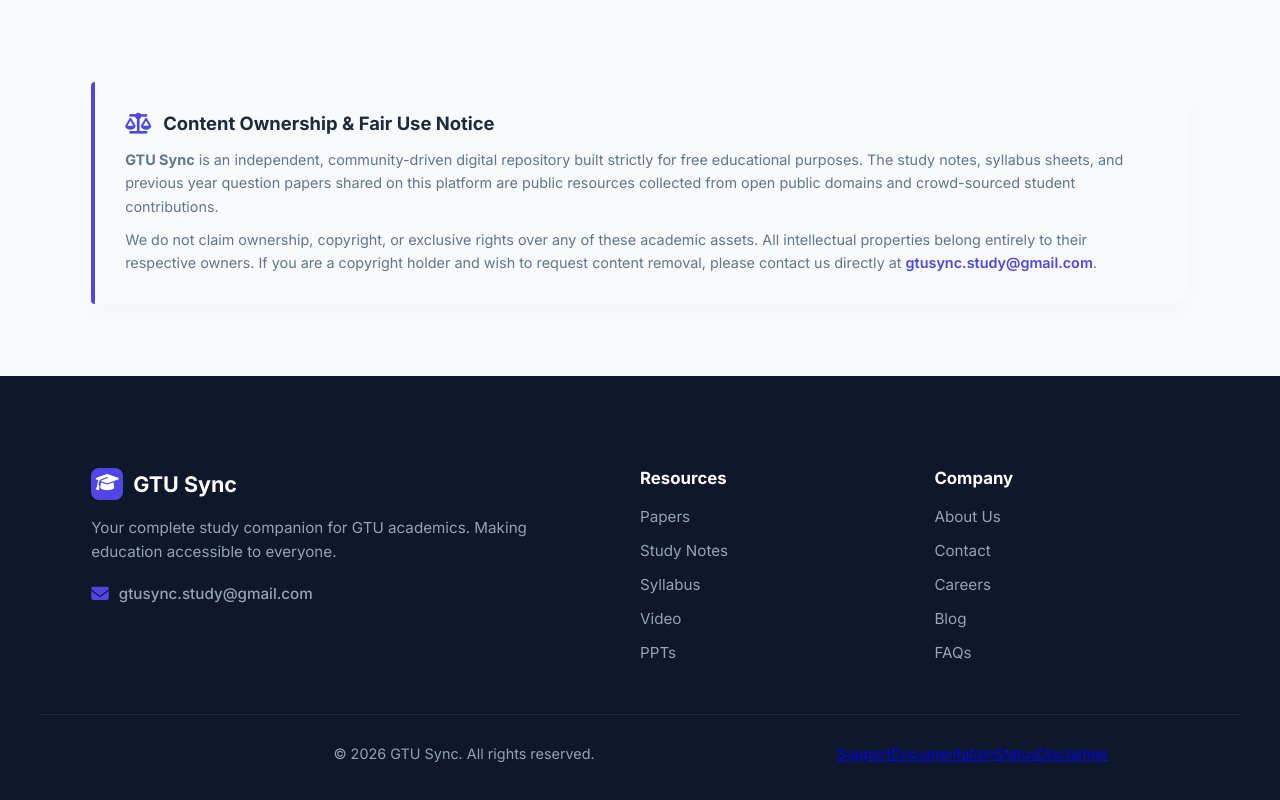
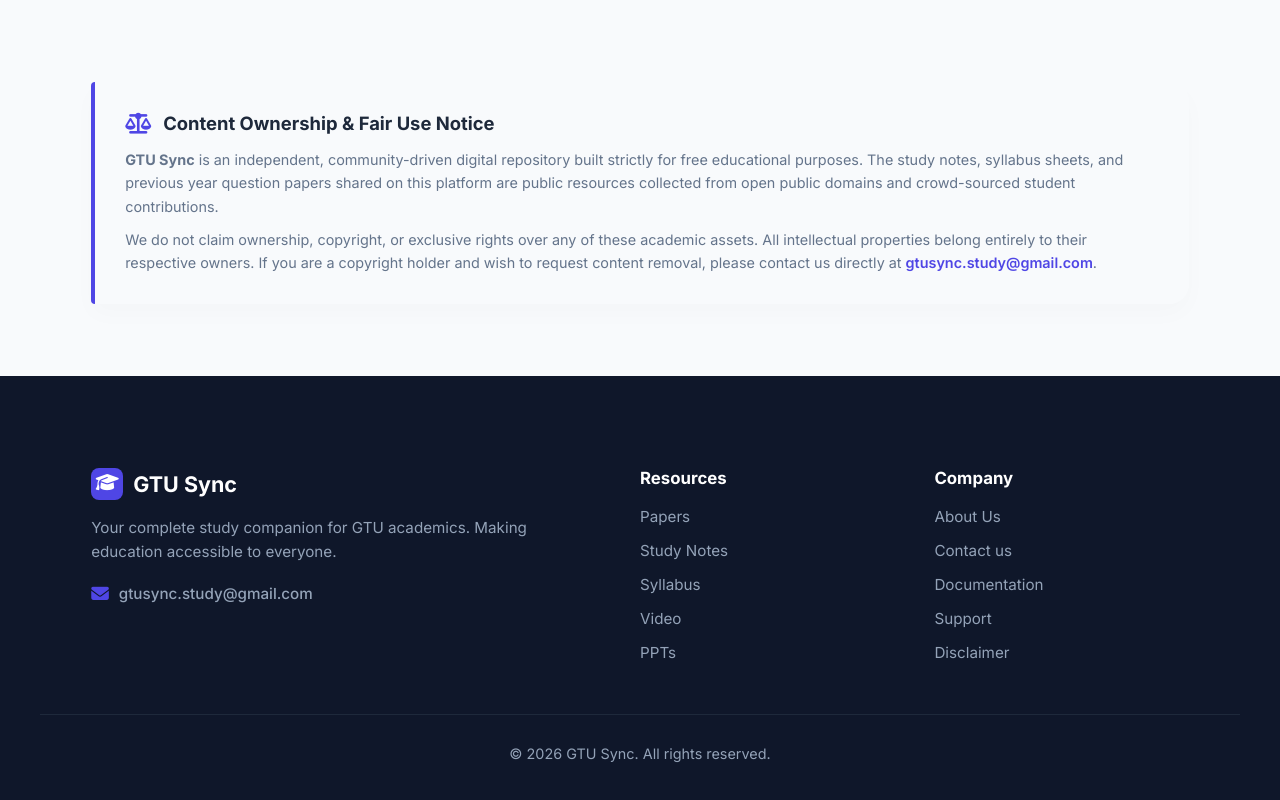
Before and after one commit to Nensi0910/gtu-sync, a React (Create React App) app: page /#/ in a window 1280 px wide. Shown: the part 2674-3474 px from the top of the page. Built offline with nearby package versions, Linux system fonts and the light colour scheme.

Commit message:
Update Home.jsx

```diff
--- a/src/pages/Home.jsx
+++ b/src/pages/Home.jsx
@@ -231,10 +231,10 @@
             <ul>
               {/* If you have a separate /about route, map it here, otherwise keep as placeholder */}
               <li><a href="#" onClick={(e) => { e.preventDefault(); navigate('/about'); }}>About Us</a></li>
-              <li><a href="mailto:gtusync.study@gmail.com">Contact</a></li>
-              <li><a href="#" onClick={(e) => e.preventDefault()}>Careers</a></li>
-              <li><a href="#" onClick={(e) => e.preventDefault()}>Blog</a></li>
-              <li><a href="#" onClick={(e) => e.preventDefault()}>FAQs</a></li>
+              <li><a href="mailto:gtusync.study@gmail.com">Contact us</a></li>
+              <li><a href="#" onClick={(e) => { e.preventDefault(); navigate('/about'); }}>Documentation</a></li>
+              <li><a href="mailto:gtusync.study@gmail.com">Support</a></li>
+              <li><a href="#" onClick={(e) => { e.preventDefault(); navigate('/disclaimer'); }}>Disclaimer</a></li>
             </ul>
           </div>
 
@@ -253,12 +253,12 @@
 
         <div className="container footer-bottom">
           <p>© 2026 GTU Sync. All rights reserved.</p>
-          <div className="footer-bottom-links">
+          {/* <div className="footer-bottom-links">
             <a href="mailto:gtusync.study@gmail.com">Support</a>
             <a href="#" onClick={(e) => { e.preventDefault(); navigate('/about'); }}>Documentation</a>
             <a href="#" onClick={(e) => { e.preventDefault(); navigate('/materials'); }}>Status</a>
             <a href="#" onClick={(e) => { e.preventDefault(); navigate('/disclaimer'); }}>Disclaimer</a>
-          </div>
+          </div> */}
         </div>
       </footer>
     </div>
```
